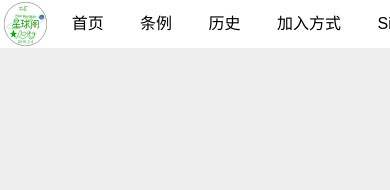
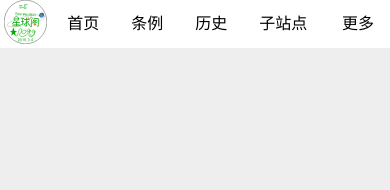
Before and after one commit to SRPNGO/srpngo.github.io, a Jekyll site: the page index.html, which Jekyll copies as it is, in a window 390 px wide. Shown: the top 190 px of the page. Built offline with Jekyll 4.4.1, drawn with Linux system fonts in a browser that asks for light colours.

Commit message:
feat(nav): add responsive navigation dropdown menu
重构了导航栏布局，新增响应式逻辑：当导航空间不足时自动将超出的菜单项收纳到更多下拉菜单中，适配不同屏幕宽度。同时新增了更多按钮和下拉菜单的交互样式，优化移动端显示效果。

```diff
--- a/css/index.css
+++ b/css/index.css
@@ -8,21 +8,23 @@ a {
 }
 
 nav {
-  overflow-x: auto;
-  overflow-y: hidden;
+  position: relative;
+  overflow: visible;
   width: 100%;
   height: 3em;
-  white-space: nowrap;
+  display: flex;
+  align-items: center;
   background: #fff;
 }
 
 nav #logo {
-  position: sticky;
-  left: 0;
+  flex-shrink: 0;
 }
 
 nav span.menu {
-  color: #000;
+  flex: 1;
+  white-space: nowrap;
+  overflow: hidden;
 }
 
 nav span.menu a {
@@ -32,12 +34,61 @@ nav span.menu a {
   transition: all 0.2s;
   vertical-align: top;
   text-decoration: none;
-  color: inherit;
+  color: #000;
 }
 
 nav span.menu a:hover {
   text-decoration: none;
   color: inherit;
+  background: #b0b0b0;
+}
+
+nav .more-btn {
+  flex-shrink: 0;
+  line-height: 3em;
+  display: inline-block;
+  padding: 0 1em;
+  transition: all 0.2s;
+  vertical-align: top;
+  text-decoration: none;
+  color: #000;
+}
+
+nav .more-btn:hover {
+  text-decoration: none;
+  color: inherit;
+  background: #b0b0b0;
+}
+
+/* 下拉菜单样式 */
+.more-dropdown {
+  display: none;
+  position: absolute;
+  top: 100%;
+  right: 0;
+  min-width: 120px;
+  padding: 0;
+  margin: 0;
+  border: 1px solid #ccc;
+  border-top: none;
+  background: #fff;
+  box-shadow: 0 2px 8px rgba(0, 0, 0, 0.15);
+  z-index: 1000;
+}
+
+.more-dropdown.show {
+  display: block;
+}
+
+.more-dropdown a {
+  display: block;
+  padding: 0.75em 1em;
+  text-decoration: none;
+  color: #000;
+  white-space: nowrap;
+}
+
+.more-dropdown a:hover {
   background: #b0b0b0;
 }
 
--- a/index.html
+++ b/index.html
@@ -28,15 +28,17 @@
         <a href="index.html" id="SRPN-logo">
           <img src="icon/SRPNlogo.svg" alt="SRPN的logo" />
         </a>
-        <span class="menu">
+        <span class="menu" id="main-menu">
           <a href="index.html">首页</a>
           <a href="srpn/TL.html">条例</a>
           <a href="srpn/history">历史</a>
           <a href="#join">加入方式</a>
-          <!-- <a href="srpn/MrDt.html">成员检测</a> -->
           <a href="#siteMap-title">SiteMap</a>
           <a href="https://oc.srpn.top/">子站点</a>
         </span>
+        <a class="more-btn" id="more-btn" href="javascript:void(0)" style="display: none;">更多</a>
+        <div class="more-dropdown" id="more-dropdown">
+        </div>
       </nav>
     </header>
     <p id="loading">加载中...</p>
@@ -500,6 +502,7 @@
       </p>
     </footer>
     <script src="script/update.js"></script>
+    <script src="script/responsive-nav.js"></script>
     <script>
       const busuanzi = document.createElement("script");
       busuanzi.src = "https://cdn.busuanzi.cc/busuanzi/3.6.9/busuanzi.min.js";
--- /dev/null
+++ b/script/responsive-nav.js
@@ -0,0 +1,96 @@
+(function() {
+  document.addEventListener('DOMContentLoaded', function() {
+    const nav = document.querySelector('nav');
+    const mainMenu = document.getElementById('main-menu');
+    const moreBtn = document.getElementById('more-btn');
+    const moreDropdown = document.getElementById('more-dropdown');
+    const logo = document.getElementById('SRPN-logo');
+
+    // 保存原始菜单项顺序
+    const originalLinks = Array.from(mainMenu.querySelectorAll('a'));
+
+    // 初始化和更新响应式导航
+    function updateNav() {
+      // 获取导航栏总宽度
+      const navWidth = nav.offsetWidth;
+
+      // 获取logo宽度（包括padding等）
+      const logoWidth = logo ? logo.offsetWidth : 0;
+
+      // 获取"更多"按钮宽度
+      const moreBtnWidth = moreBtn.offsetWidth || 60;
+
+      // 将所有链接移回主菜单
+      while (moreDropdown.firstChild) {
+        mainMenu.appendChild(moreDropdown.firstChild);
+      }
+
+      // 按原始顺序重新排列主菜单中的链接
+      originalLinks.forEach(link => {
+        if (link.parentElement === mainMenu) {
+          mainMenu.appendChild(link);
+        }
+      });
+
+      // 计算可用的菜单项宽度
+      const availableWidth = navWidth - logoWidth - moreBtnWidth;
+
+      // 测量并移动超出宽度的菜单项（从左到右遍历）
+      let currentWidth = 0;
+      const linksInMenu = Array.from(mainMenu.querySelectorAll('a'));
+      const toMove = [];
+
+      for (let i = 0; i < linksInMenu.length; i++) {
+        const link = linksInMenu[i];
+        const linkWidth = link.offsetWidth;
+
+        if (currentWidth + linkWidth > availableWidth) {
+          toMove.push(link);
+        } else {
+          currentWidth += linkWidth;
+        }
+      }
+
+      // 将超出的项移动到下拉菜单（保持顺序）
+      toMove.forEach(link => {
+        moreDropdown.appendChild(link);
+      });
+
+      // 根据下拉菜单是否有内容显示/隐藏"更多"按钮
+      if (moreDropdown.children.length > 0) {
+        moreBtn.style.display = 'inline-block';
+      } else {
+        moreBtn.style.display = 'none';
+        moreDropdown.classList.remove('show');
+      }
+    }
+
+    // 初始化
+    updateNav();
+
+    // 使用ResizeObserver监听导航栏宽度变化
+    const resizeObserver = new ResizeObserver(updateNav);
+    resizeObserver.observe(nav);
+
+    // 监听窗口resize作为后备
+    window.addEventListener('resize', updateNav);
+
+    // 切换下拉菜单显示/隐藏
+    moreBtn.addEventListener('click', function(e) {
+      e.stopPropagation();
+      moreDropdown.classList.toggle('show');
+    });
+
+    // 点击页面其他地方关闭下拉菜单
+    document.addEventListener('click', function(e) {
+      if (!moreBtn.contains(e.target) && !moreDropdown.contains(e.target)) {
+        moreDropdown.classList.remove('show');
+      }
+    });
+
+    // 阻止下拉菜单内的点击事件冒泡
+    moreDropdown.addEventListener('click', function(e) {
+      e.stopPropagation();
+    });
+  });
+})();
```
